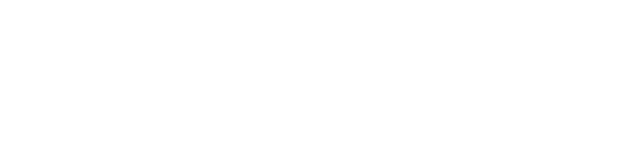
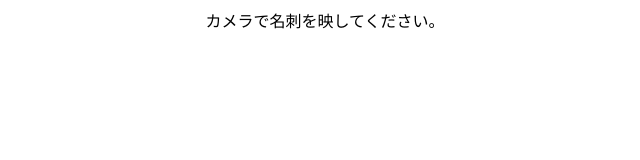
Before and after one commit to NoelRecords/AR-card, a plain HTML site: page index.html in a window 1280 px wide. Shown: the whole page, without its empty margins (315-955 px from the left). Drawn offline with Linux system fonts and the light colour scheme.

Commit message:
注意書き追加。

```diff
--- a/index.html
+++ b/index.html
@@ -3,8 +3,10 @@
   <head>
     <script src="https://aframe.io/releases/1.4.1/aframe.min.js"></script>
     <script src="https://raw.githack.com/AR-js-org/AR.js/master/aframe/build/aframe-ar.js"></script>
+    <link rel="stylesheet" type="text/css" href="./style.css">
   </head>
   <body>
+    <div id="note">カメラで名刺を映してください。</div>
     <a-scene
       embedded
       arjs="debugUIEnabled: false;patternRatio:0.80"
--- /dev/null
+++ b/style.css
@@ -0,0 +1,4 @@
+#note{
+    text-align: center;
+    background-color: white;
+}
```
